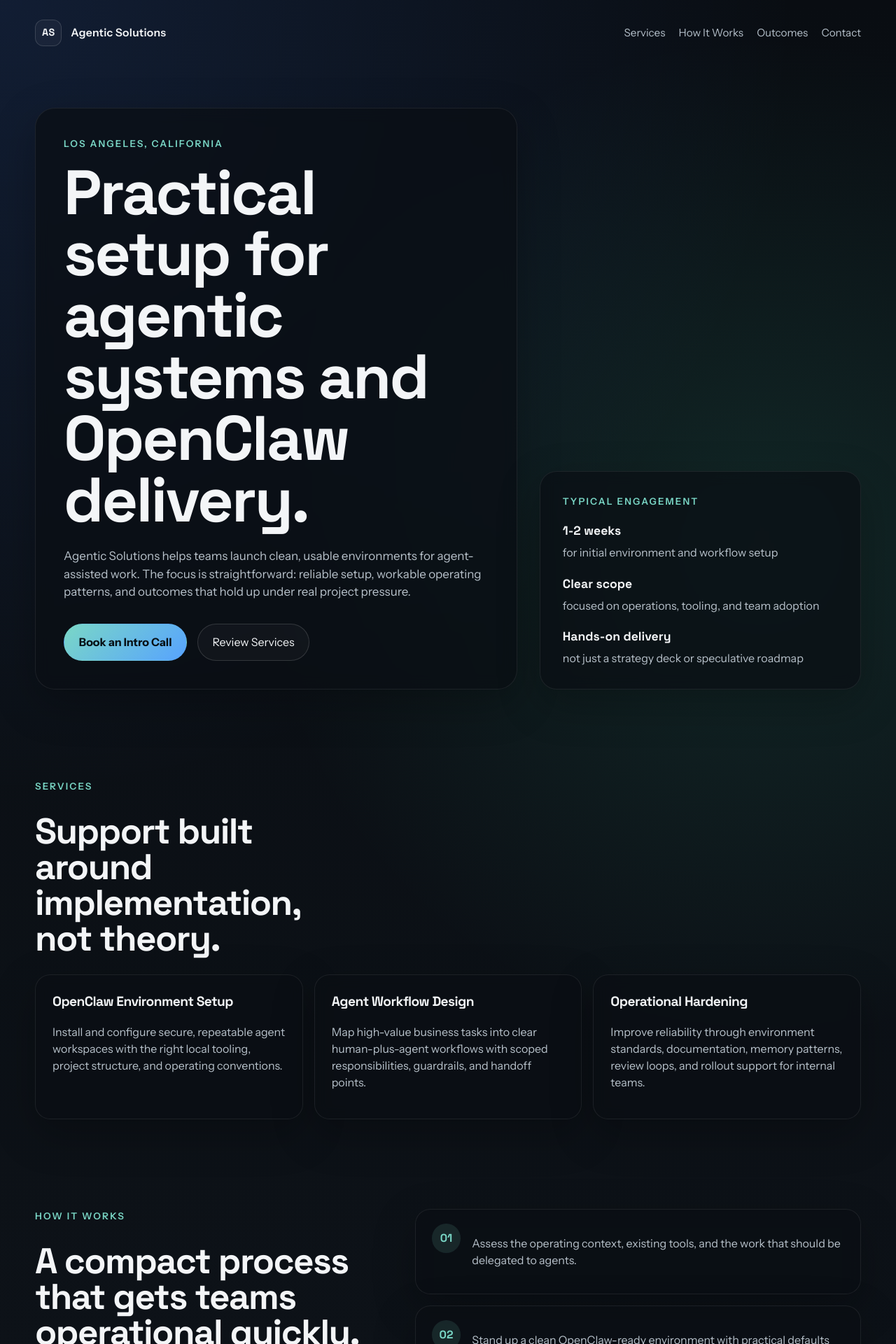
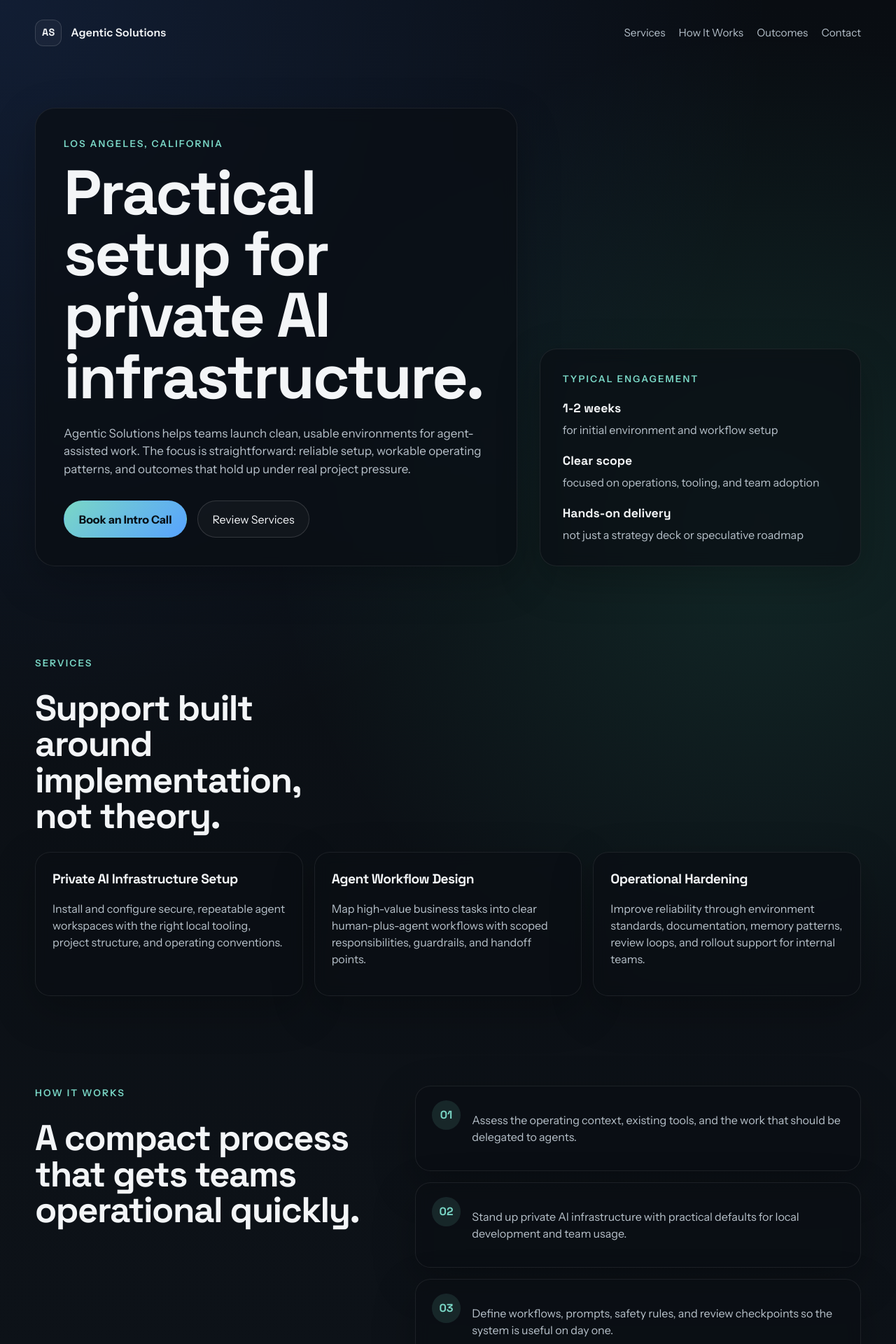
Before and after one commit to krisStone7/agentic-solutions-landing, a React (Vite) app: page / in a window 1280 px wide. Shown: the top 1920 px of the page at 70% size. Built offline with nearby package versions, Linux system fonts and the light colour scheme.

Commit message:
Refine landing page positioning

```diff
--- a/index.html
+++ b/index.html
@@ -5,9 +5,9 @@
     <meta name="viewport" content="width=device-width, initial-scale=1.0" />
     <meta
       name="description"
-      content="Agentic Solutions helps teams deploy practical agentic systems and OpenClaw environments with clear delivery, governance, and operational outcomes."
+      content="Agentic Solutions helps teams deploy private AI infrastructure with clear delivery, governance, and operational outcomes."
     />
-    <title>Agentic Solutions | OpenClaw Setup Services</title>
+    <title>Agentic Solutions | Private AI Infrastructure</title>
     <link rel="preconnect" href="https://fonts.googleapis.com" />
     <link rel="preconnect" href="https://fonts.gstatic.com" crossorigin />
     <link
--- a/src/App.jsx
+++ b/src/App.jsx
@@ -1,7 +1,7 @@
 import React from 'react';
 const services = [
   {
-    title: 'OpenClaw Environment Setup',
+    title: 'Private AI Infrastructure Setup',
     description:
       'Install and configure secure, repeatable agent workspaces with the right local tooling, project structure, and operating conventions.',
   },
@@ -19,7 +19,7 @@ const services = [
 
 const steps = [
   'Assess the operating context, existing tools, and the work that should be delegated to agents.',
-  'Stand up a clean OpenClaw-ready environment with practical defaults for local development and team usage.',
+  'Stand up private AI infrastructure with practical defaults for local development and team usage.',
   'Define workflows, prompts, safety rules, and review checkpoints so the system is useful on day one.',
   'Train the team on usage patterns, then refine based on real work rather than abstract demos.',
 ];
@@ -60,7 +60,7 @@ function App() {
         <section className="hero section">
           <div className="hero-copy">
             <p className="eyebrow">Los Angeles, California</p>
-            <h1>Practical setup for agentic systems and OpenClaw delivery.</h1>
+            <h1>Practical setup for private AI infrastructure.</h1>
             <p className="lead">
               Agentic Solutions helps teams launch clean, usable environments for
               agent-assisted work. The focus is straightforward: reliable setup,
@@ -160,10 +160,11 @@ function App() {
             <p className="eyebrow">Call To Action</p>
             <h2>Start with a straightforward setup conversation.</h2>
             <p>
-              If you need a clean foundation for agentic workflows, Agentic
-              Solutions can help define the scope, stand up the environment, and
+              If you need a clean foundation for private AI workflows, Agentic
+              Solutions can define the scope, stand up the infrastructure, and
               make it usable for the people who will run it.
             </p>
+            <p className="contact-note">Contact Kris Stone at Agentic Solutions.</p>
             <a className="button button-primary" href="mailto:agenticsolutions@agentmail.to">
               agenticsolutions@agentmail.to
             </a>
```
